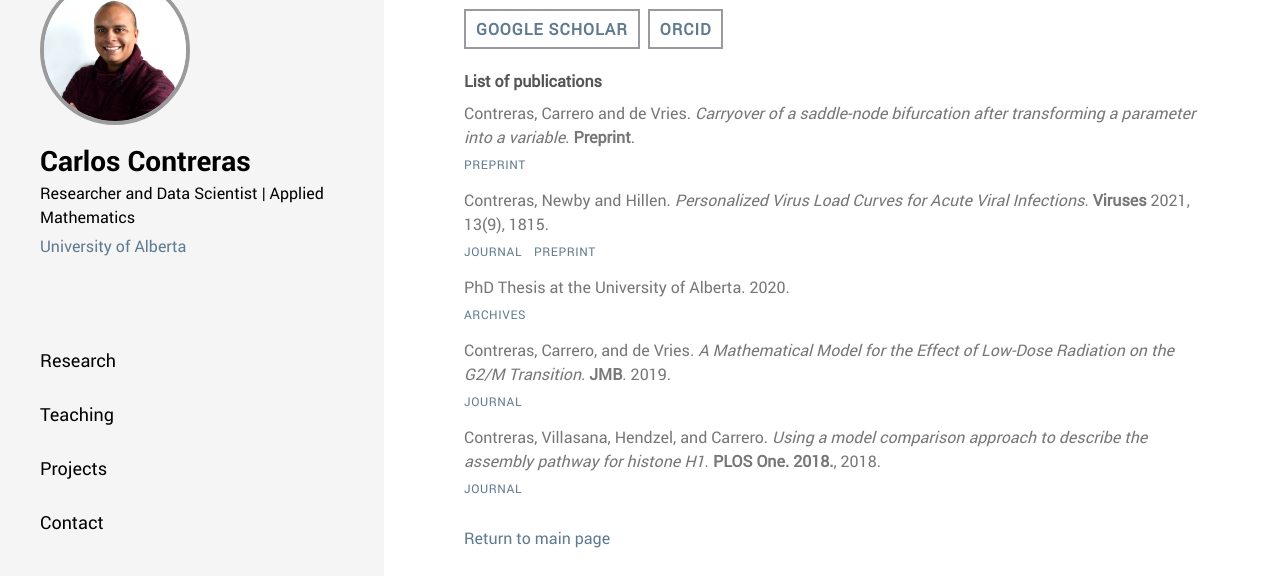
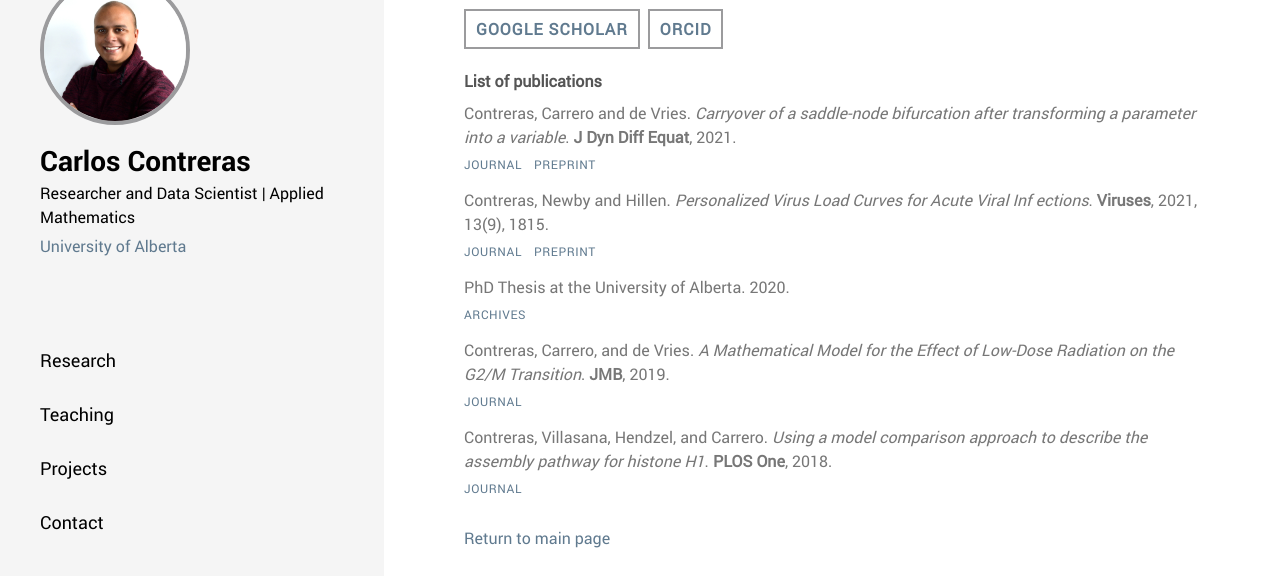
Before and after one commit to ccontrer/ccontrer.github.io, a plain HTML site: page publications.html in a window 1280 px wide. Shown: the part 65-641 px from the top of the page. Drawn offline with Linux system fonts and the light colour scheme.

Commit message:
carryover paper

```diff
--- a/publications.html
+++ b/publications.html
@@ -106,16 +106,17 @@
             <br>
             <h4><b>List of publications</b></h4>
 			<div class="publications">
-				<p>Contreras, Carrero and de Vries. <em>Carryover of a saddle-node bifurcation after transforming a parameter into a variable</em>. <b>Preprint</b>.</p>
+				<p>Contreras, Carrero and de Vries. <em>Carryover of a saddle-node bifurcation after transforming a parameter into a variable</em>. <b>J Dyn Diff Equat</b>, 2021.</p>
+				<a href="https://link.springer.com/article/10.1007/s10884-021-10097-z" target="_blank">Journal</a>
 				<a href="https://www.researchsquare.com/article/rs-748009/v1" target="_blank">Preprint</a>
-				<p>Contreras, Newby and Hillen. <em>Personalized Virus Load Curves for Acute Viral Infections</em>. <b>Viruses</b> 2021, 13(9), 1815.</p>
+				<p>Contreras, Newby and Hillen. <em>Personalized Virus Load Curves for Acute Viral Inf	ections</em>. <b>Viruses</b>, 2021, 13(9), 1815.</p>
 				<a href="https://www.mdpi.com/1999-4915/13/9/1815" target="_blank">Journal</a>
 				<a href="https://www.medrxiv.org/content/10.1101/2021.01.21.21250268v1" target="_blank">Preprint</a>
 				<p>PhD Thesis at the University of Alberta. 2020.</p>
 				<a href="https://era.library.ualberta.ca/items/9c77da36-84e2-45c5-9b01-121176d75089" target="_blank">Archives</a>
-				<p>Contreras, Carrero, and de Vries. <em>A Mathematical Model for the Effect of Low-Dose Radiation on the G2/M Transition</em>. <b>JMB</b>. 2019.</p>
+				<p>Contreras, Carrero, and de Vries. <em>A Mathematical Model for the Effect of Low-Dose Radiation on the G2/M Transition</em>. <b>JMB</b>, 2019.</p>
 				<a href="https://link.springer.com/article/10.1007%2Fs11538-019-00645-6" target="_blank">Journal</a>
-				<p>Contreras, Villasana, Hendzel, and Carrero. <em>Using a model comparison approach to describe the assembly pathway for histone H1</em>. <b>PLOS One. 2018.</b>, 2018.</p>
+				<p>Contreras, Villasana, Hendzel, and Carrero. <em>Using a model comparison approach to describe the assembly pathway for histone H1</em>. <b>PLOS One</b>, 2018.</p>
 				<a href="https://journals.plos.org/plosone/article?id=10.1371/journal.pone.0191562" target="_blank">Journal</a>
 				<!-- <p><em></em><b></b></p>
 				<a href="" target="_blank">Journal</a> -->
```
